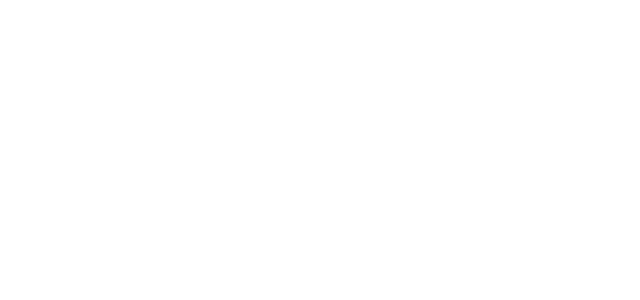
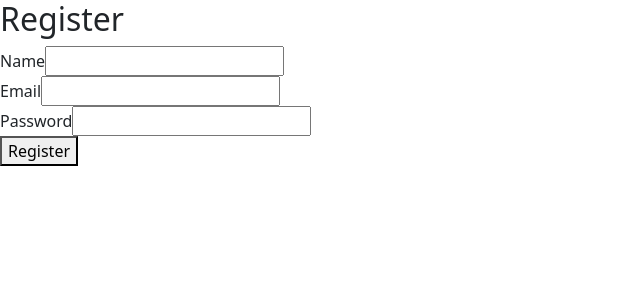
Before and after one commit to Lahirusampath2000/plant-disease-detection, a React (Create React App) app in the folder frontend/: page /register in a window 1280 px wide. Before the commit this address had no page. Shown: the top 300 px of the page, without its empty margins (0-640 px from the left). Built offline with nearby package versions, Linux system fonts and the light colour scheme.

Commit message:
created register form structure and added route

```diff
--- a/frontend/src/App.js
+++ b/frontend/src/App.js
@@ -2,6 +2,7 @@
 import { BrowserRouter as Router, Route, Routes } from 'react-router-dom';
 import HomePage from "./components/HomePage";
 import ImageUpload from './components/imageUpload';
+import Register from "./components/auth/Register";
 import './App.css';
 
 class App extends Component {
@@ -10,6 +11,7 @@
       <Router>
         <Routes>
           <Route path="/" element={<HomePage />} />
+          <Route path="/register" element={<Register />} />
           <Route path="/upload-image" element={<ImageUpload/>}/>
         </Routes>
       </Router>
--- a/frontend/src/components/auth/Register.js
+++ b/frontend/src/components/auth/Register.js
@@ -0,0 +1,65 @@
+import React, { useState } from "react";
+import axios from "axios";
+import { useNavigate } from "react-router-dom";
+
+const Register = () => {
+  const [name, setName] = useState("");
+  const [email, setEmail] = useState("");
+  const [password, setPassword] = useState("");
+  const navigate = useNavigate();
+
+  const handleSubmit = async (e) => {
+    e.preventDefault();
+
+    try {
+      const response = await axios.post("http://127.0.0.1:5000/register", {
+        name,
+        email,
+        password,
+      });
+
+      alert(response.data.message);
+      navigate("/login"); // Redirect to Login page after registration
+    } catch (error) {
+      alert("Error during registration!");
+    }
+  };
+
+  return (
+    <div>
+      <h2>Register</h2>
+      <form onSubmit={handleSubmit}>
+        <div>
+          <label>Name</label>
+          <input
+            type="text"
+            value={name}
+            onChange={(e) => setName(e.target.value)}
+            required
+          />
+        </div>
+        <div>
+          <label>Email</label>
+          <input
+            type="email"
+            value={email}
+            onChange={(e) => setEmail(e.target.value)}
+            required
+          />
+        </div>
+        <div>
+          <label>Password</label>
+          <input
+            type="password"
+            value={password}
+            onChange={(e) => setPassword(e.target.value)}
+            required
+          />
+        </div>
+        <button type="submit">Register</button>
+      </form>
+    </div>
+  );
+};
+
+export default Register;
```
